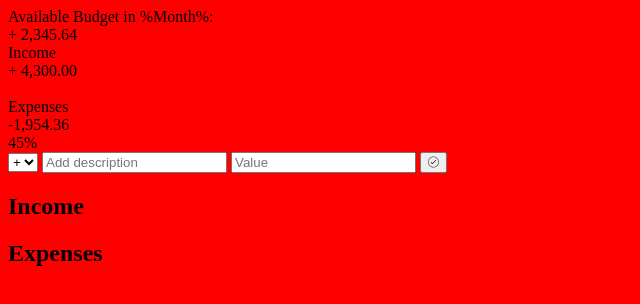
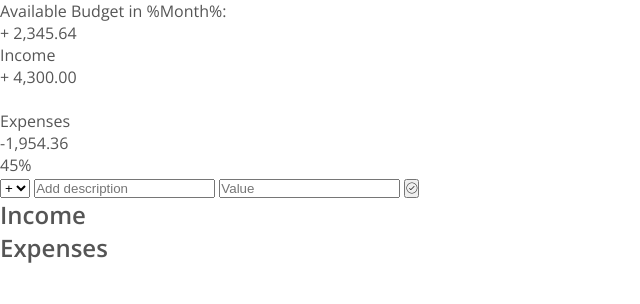
Before and after one commit to St3ve89/budgety, a website: page src/index.pug in a window 1280 px wide. Shown: the whole page, without its empty margins (0-640 px from the left). Drawn offline with nearby package versions, Linux system fonts and the light colour scheme; files that its build step writes are made by us from their sources.

Commit message:
Start working on styling

```diff
--- a/src/style.scss
+++ b/src/style.scss
@@ -1,3 +1,21 @@
+*{
+  margin: 0;
+  padding: 0;
+  box-sizing: border-box;
+}
+
 body {
-  background-color: red;
+  color: #555;
+  font-family: Open Sans;
+  font-size: 16px;
+  position: relative;
+  height: 100vh;
+  font-weight: 400;
 }
+.clearfix{
+  &:after{
+    content:"";
+    display: table;
+    clear: both;
+  }
+}
```
